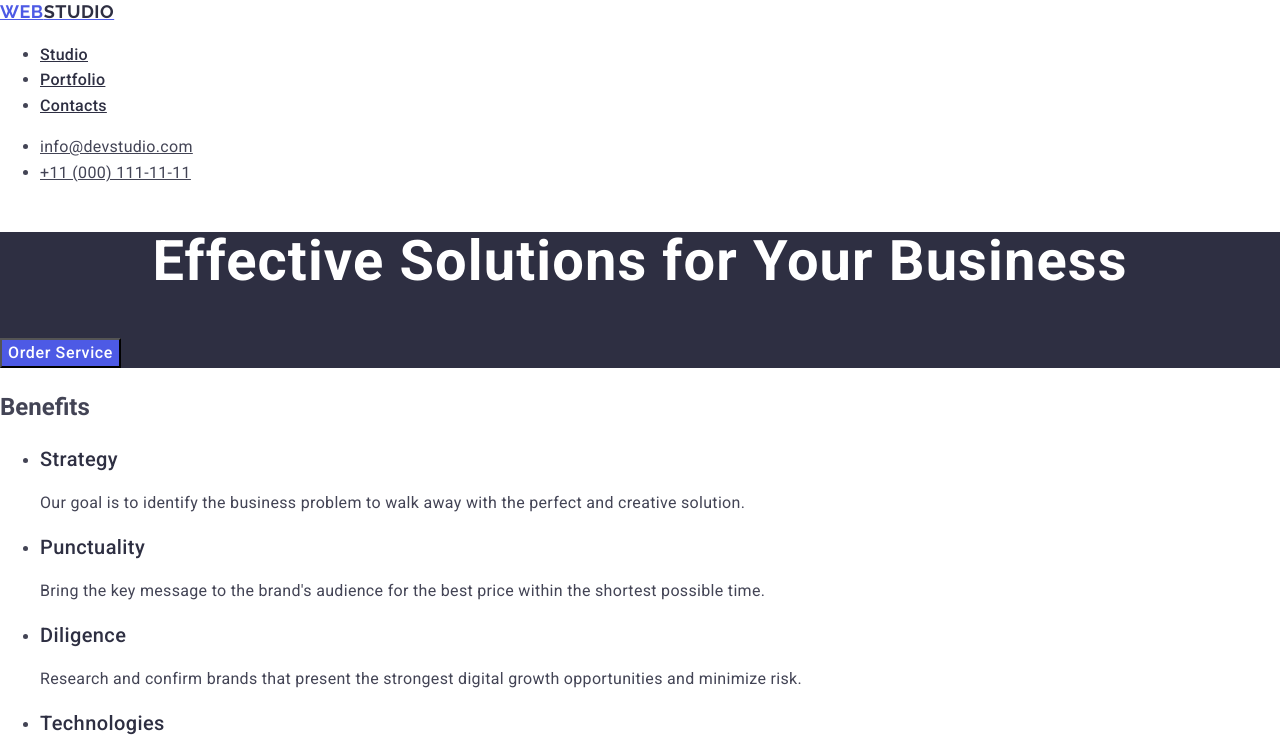
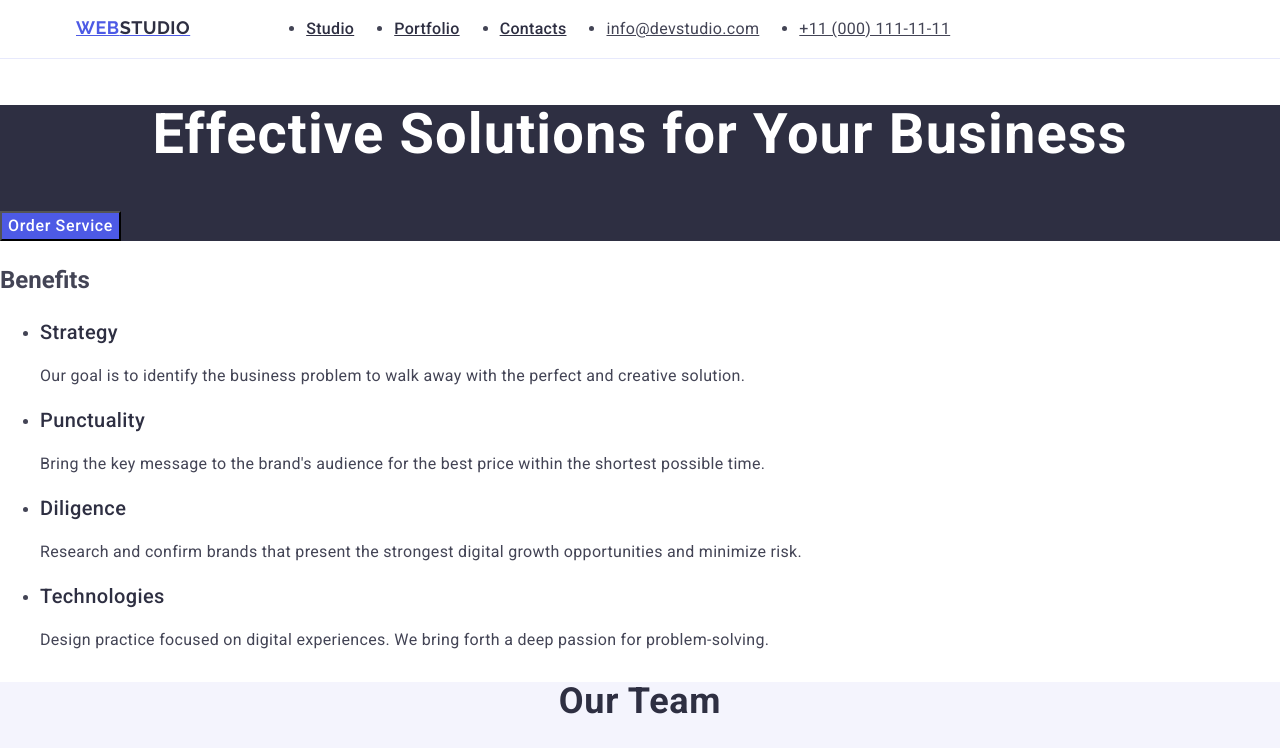
Before and after one commit to volodymyr-khoma/goit-markup-hw-03, a website: page index.html in a window 1280 px wide. Shown: the top 748 px of the page. Drawn offline with nearby package versions, Linux system fonts and the light colour scheme.

Commit message:
update my third homework 2

```diff
--- a/css/styles.css
+++ b/css/styles.css
@@ -33,6 +33,8 @@
     line-height: 1.5;
     letter-spacing: 0.02em;
     color: #2e2f42;
+    padding-top: 24px;
+    padding-bottom: 24px;
 }
 
 .studio:hover, .studio:focus {
@@ -181,3 +183,41 @@
     color: #F4F4FD;
     letter-spacing: 0.02em;
 }
+
+.img {
+    display: block;
+}
+
+.header {
+    border-bottom: 1px solid #e7e9fc;
+}
+
+.header-div {
+    display: flex;
+}
+
+.container {
+    width: 1158px;
+    margin: 0 auto;
+    padding-left: 15px;
+    padding-right: 15px;
+}
+
+.nav {
+    display: flex;
+    align-items: center;
+}
+
+.logo-div {
+    margin-right: 76px;
+}
+
+.header-list {
+    display: flex;
+    gap: 40px;
+}
+
+.address-list {
+    display: flex;
+    gap: 40px;
+}
--- a/index.html
+++ b/index.html
@@ -16,12 +16,14 @@
     <title>Document</title>
 </head>
 <body class="body">
-    <header>
-
-        <nav>
+    <header class="header">
+    <div class="header-div container">
+        <nav class="nav">
+            <div class="logo-div">
             <a href="./index.html" class="logo"
                 >Web<span class="logo-two">Studio</span></a>
-            <ul>
+            </div>
+            <ul class="header-list">
                 <li><a href="./index.html" class="studio">Studio</a></li>
                 <li><a href="" class="studio">Portfolio</a></li>
                 <li><a href="" class="studio">Contacts</a></li>
@@ -29,12 +31,12 @@
         </nav>
 
         <address class="address">
-            <ul>
+            <ul class="address-list">
                 <li><a href="mailto:info@devstudio.com" class="contacts">info@devstudio.com</a></li>
                 <li><a href="tel:+110001111111" class="contacts">+11 (000) 111-11-11</a></li>
             </ul>
         </address>
-
+    </div>
     </header>
 <main>
     <section class="solution">
```
